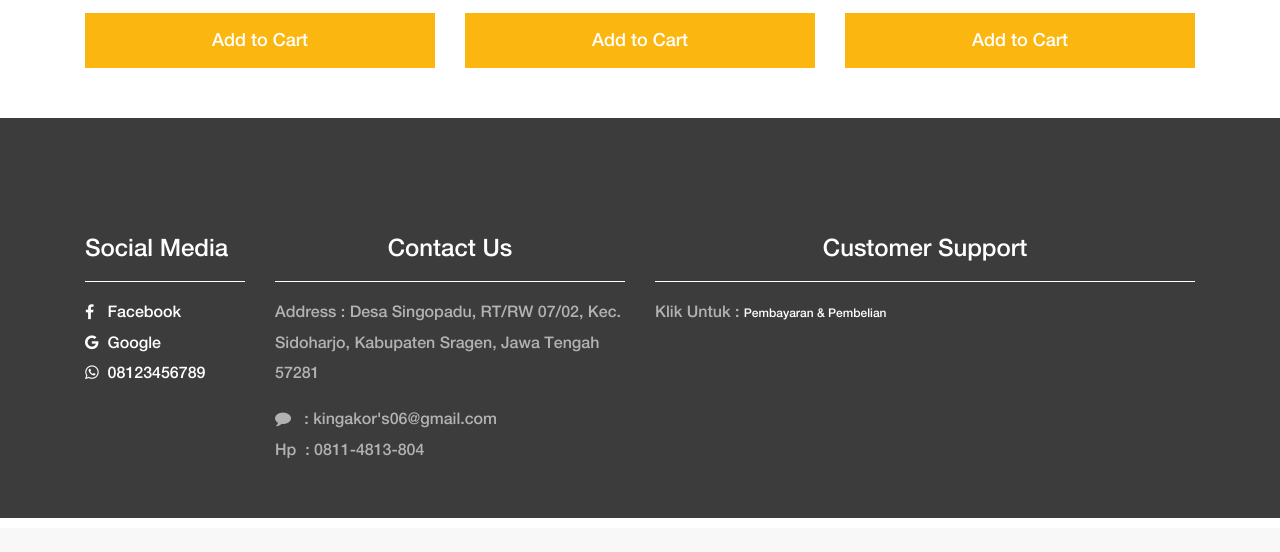
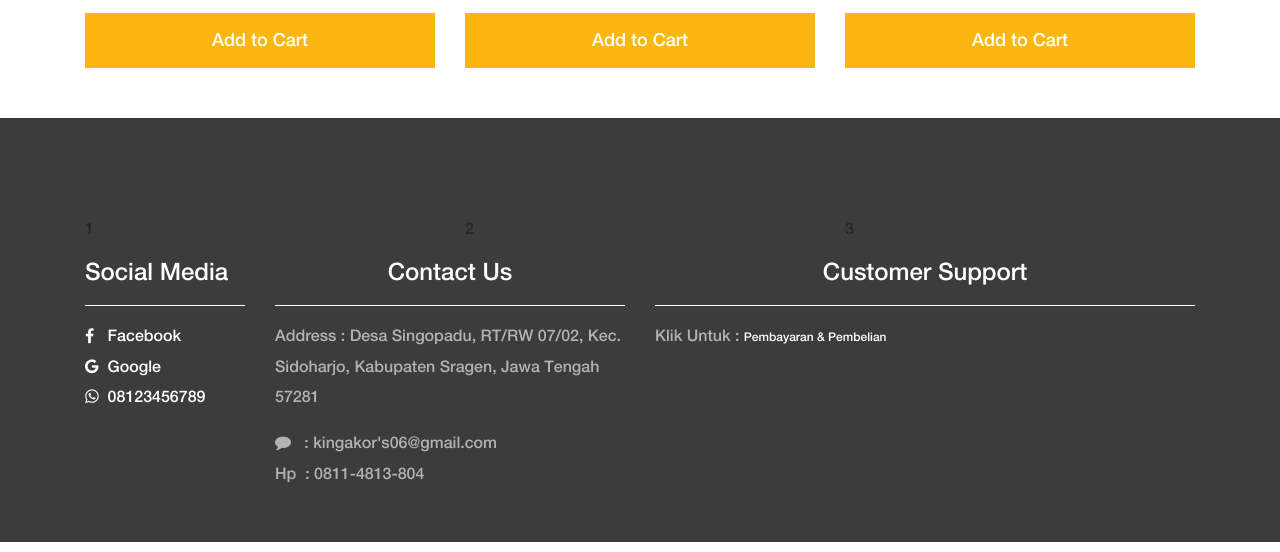
Before and after one commit to csynoers/kingakors, a CodeIgniter app: page /database/index.php/auth/index in a window 1280 px wide. Shown: the part 1816-2368 px from the top of the page. Before the commit the page ends 2334 px from the top, so only its background shows below. Run offline with CodeIgniter, Linux system fonts and the light colour scheme; data comes from the database, SQL or seed files in the repository; some libraries are stand-ins or nearby versions.

Commit message:
cek footer

```diff
--- a/application/views/kerangka/Footer.php
+++ b/application/views/kerangka/Footer.php
@@ -2,6 +2,9 @@
         <section class="newsletter-area section-padding-100-0">
             <div class="container">
                 <div class="row align-items-center">
+                    <div class="col-sm-4">1</div>
+                    <div class="col-sm-4">2</div>
+                    <div class="col-sm-4">3</div>
                     <!-- Newsletter Text -->
                     <div class="col-12 col-lg-6 col-xl-2" style="min-height:300px">
                         <div class="newsletter-text mb-50 mt-3">
```
